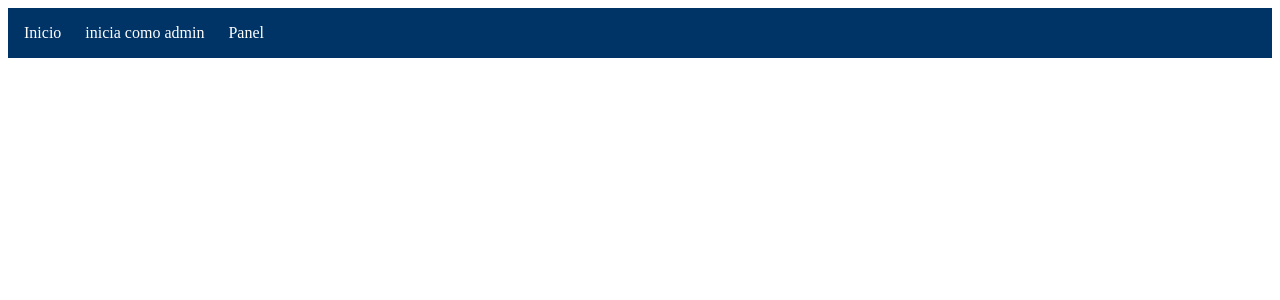
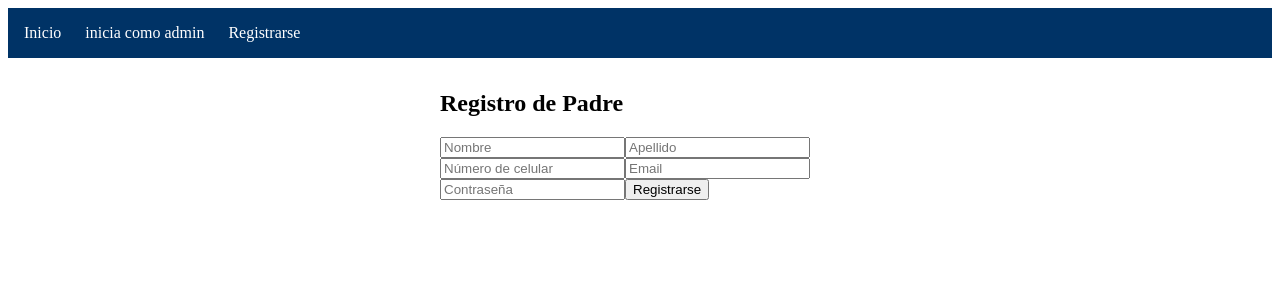
Before and after one commit to ushiropaul/ISF-admin, a React (Vite) app: page /registro in a window 1280 px wide. Shown: the top 300 px of the page. Built offline with nearby package versions, Linux system fonts and the light colour scheme.

Commit message:
registro

```diff
--- a/index.html
+++ b/index.html
@@ -2,7 +2,7 @@
 <html lang="en">
   <head>
     <meta charset="UTF-8" />
-    <link rel="icon" type="image/svg+xml" href="" />
+    <link rel="icon" type="image/svg+xml" href="./sagrada-familia_128.webp" />
     <meta name="viewport" content="width=device-width, initial-scale=1.0" />
     <title>ISF sistema escolar</title>
   </head>
--- a/src/App.jsx
+++ b/src/App.jsx
@@ -5,6 +5,7 @@ import Dashboard from './pages/Admin/Dashboard';
 import PanelPadres from './pages/Padres/Panel';
 import Navbar from './components/Navbar/Navbar.jsx';
 import Alumnos  from './pages/Admin/Alumnos.jsx';
+import Registro from './pages/Registro/Registro.jsx';
 import ProtectedRoute from './components/ProtectedRoute';
 
 function App() {
@@ -16,6 +17,7 @@ function App() {
         {/* de inicio */}
         <Route path="/" element={<Home />} />
         <Route path="/login" element={<Login />} />
+        <Route path='/registro' element={ <Registro/>}  />
 
         {/* prohibido , mas tarde poner protected routes*/}
         <Route
--- a/src/components/Navbar/Navbar.jsx
+++ b/src/components/Navbar/Navbar.jsx
@@ -38,7 +38,8 @@ export default function Navbar() {
     <nav className="navbar">
       <Link to="/">Inicio</Link>
       {!user && <Link to="/login">inicia como admin</Link>}
-      {!user && <Link to="/panel">Panel</Link>}
+      {user && <Link to="/panel">Panel</Link>}
+      {!user && <Link to="/registro">Registrarse</Link>}
       {user && rol === 'admin' && <Link to="/admin/">Admin</Link>}
       {user && <button onClick={handleLogout}>Cerrar sesión</button>}
     </nav>
--- /dev/null
+++ b/src/pages/Registro/Registro.jsx
@@ -0,0 +1,82 @@
+import { useState } from 'react';
+import { supabase } from './../../supabaseClient.js';
+
+export default function Registro() {
+  const [form, setForm] = useState({
+    nombre: '',
+    apellido: '',
+    num_cel: '',
+    email: '',
+    password: ''
+  });
+  const [mensaje, setMensaje] = useState('');
+  const [error, setError] = useState('');
+
+  const handleChange = (e) => {
+    const { name, value } = e.target;
+    setForm({ ...form, [name]: value });
+  };
+
+  const handleSubmit = async (e) => {
+    e.preventDefault();
+    setError('');
+    setMensaje('');
+
+    const { data: signUpData, error: signUpError } = await supabase.auth.signUp({
+      email: form.email,
+      password: form.password
+    });
+
+    if (signUpError) {
+      setError('Error al registrar: ' + signUpError.message);
+      return;
+    }
+
+    const userId = signUpData.user?.id;
+    if (!userId) {
+      setError('No se pudo obtener ID del usuario.');
+      return;
+    }
+
+    const { error: insertError } = await supabase.from('usuarios').insert([
+      {
+        id: userId,
+        email: form.email,
+        rol: 'padre',
+        nombre: form.nombre,
+        apellido: form.apellido,
+        num_cel: form.num_cel
+      }
+    ]);
+
+    if (insertError) {
+      setError('Error al guardar datos personales: ' + insertError.message);
+      return;
+    }
+
+    setMensaje('Registro exitoso. Revisa tu email para confirmar la cuenta.');
+    setForm({
+      nombre: '',
+      apellido: '',
+      num_cel: '',
+      email: '',
+      password: ''
+    });
+  };
+
+  return (
+    <div style={{ maxWidth: '400px', margin: '2rem auto' }}>
+      <h2>Registro de Padre</h2>
+      {mensaje && <p style={{ color: 'green' }}>{mensaje}</p>}
+      {error && <p style={{ color: 'red' }}>{error}</p>}
+      <form onSubmit={handleSubmit}>
+        <input type="text" name="nombre" placeholder="Nombre" value={form.nombre} onChange={handleChange} required />
+        <input type="text" name="apellido" placeholder="Apellido" value={form.apellido} onChange={handleChange} required />
+        <input type="text" name="num_cel" placeholder="Número de celular" value={form.num_cel} onChange={handleChange} />
+        <input type="email" name="email" placeholder="Email" value={form.email} onChange={handleChange} required />
+        <input type="password" name="password" placeholder="Contraseña" value={form.password} onChange={handleChange} required />
+        <button type="submit">Registrarse</button>
+      </form>
+    </div>
+  );
+}
```
Also changed, not shown: public/sagrada-familia_128.webp (added), src/pages/Registro/Registro.css (added).
